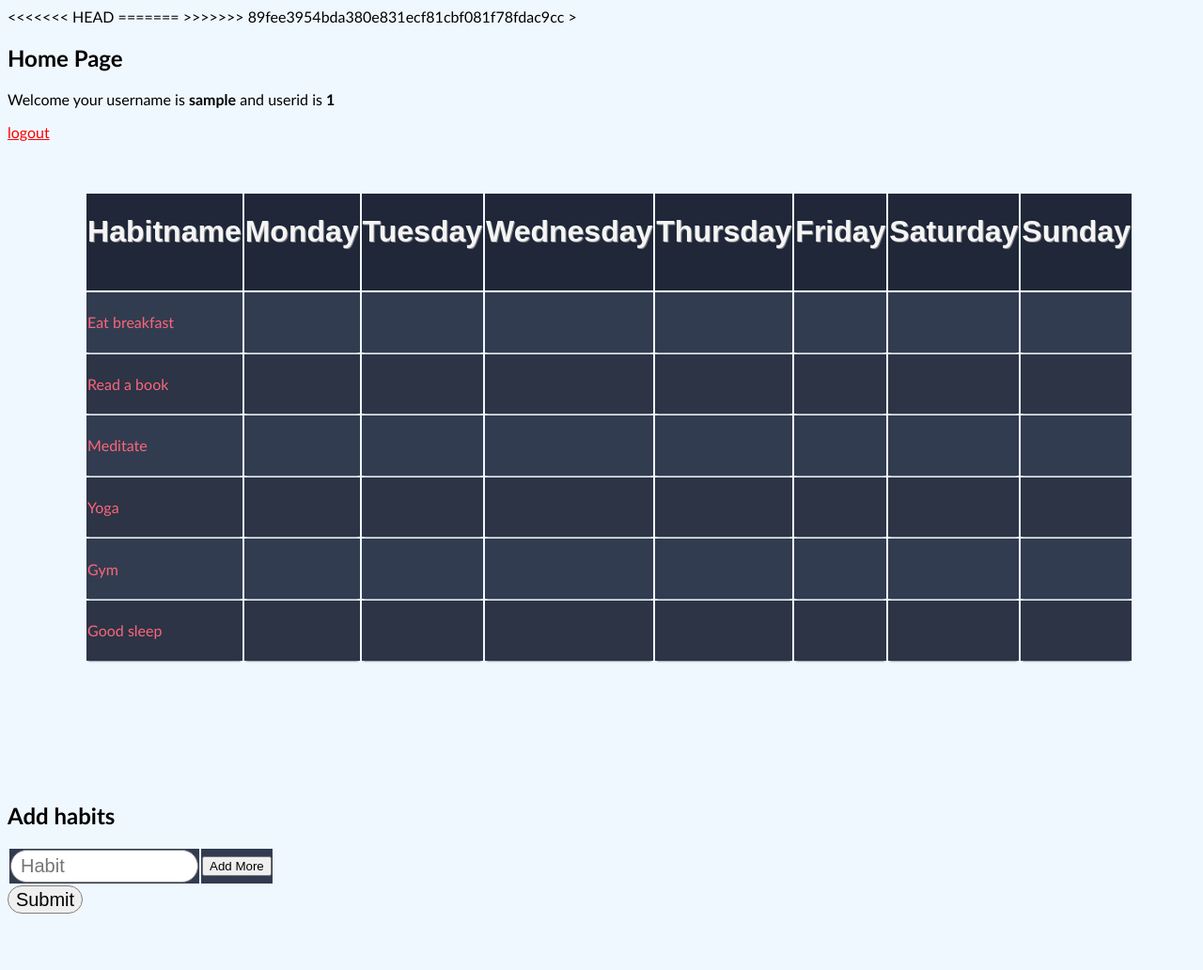
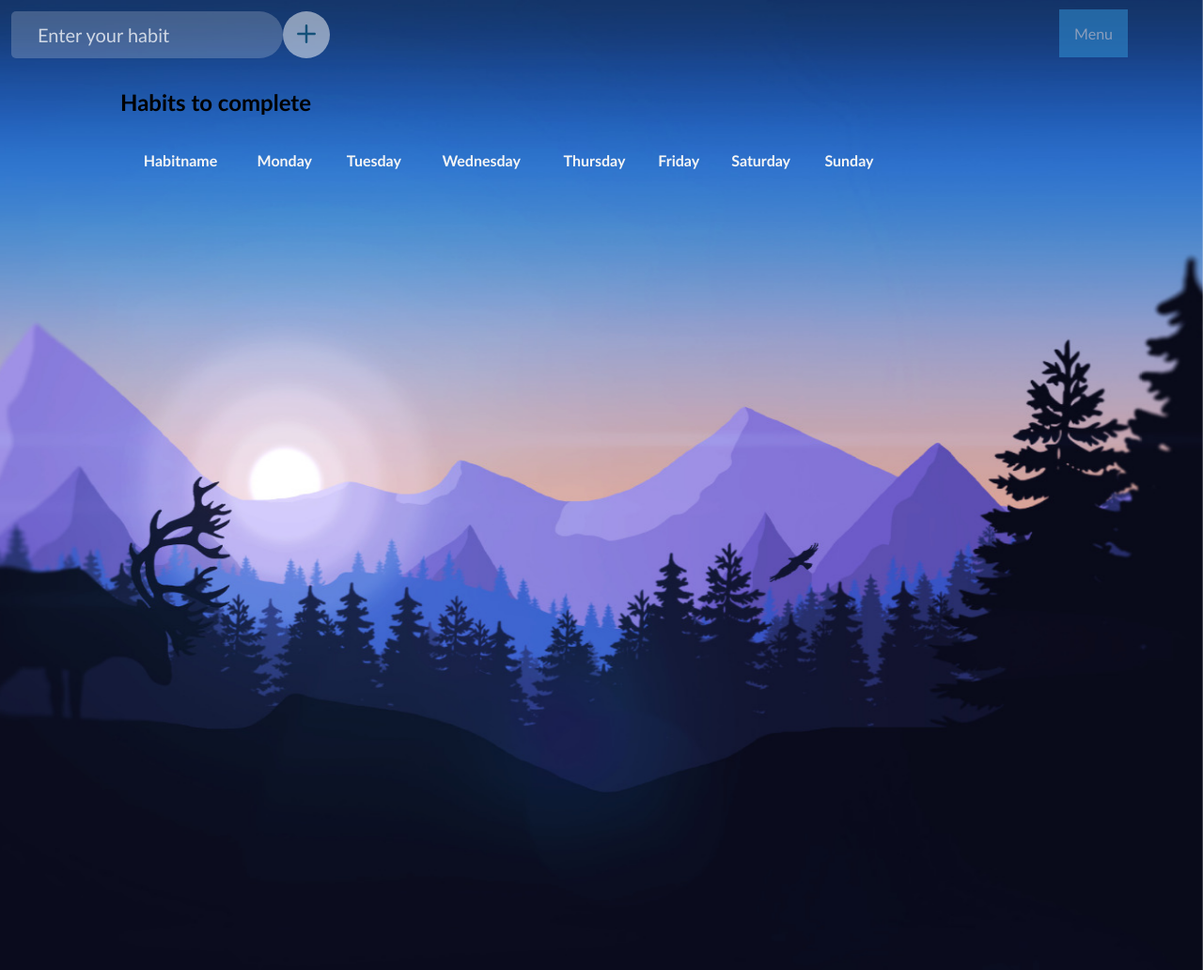
Before and after one commit to Scupo/Web_project_hyte, a PHP site: page / in a window 1280 px wide. Shown: the whole page at 94% size. Run offline with PHP 8.4, Linux system fonts and the light colour scheme; the visitor is signed in with stand-in values (Sample User, id 1); lists and menus that the app fills with data are empty.

Commit message:
Major changes

```diff
--- /dev/null
+++ b/css/dropdown.css
@@ -0,0 +1,52 @@
+/*Credit to w3schools.com*/
+
+/* Dropdown Button */
+.dropbtn {
+  background-color: #3498DB;
+  color: white;
+  padding: 16px;
+  font-size: 16px;
+  border: none;
+  cursor: pointer;
+  opacity: 0.5;
+}
+
+/* Dropdown button on hover & focus */
+.dropbtn:hover, .dropbtn:focus {
+  background-color: #2980B9;
+}
+
+/* The container <div> - needed to position the dropdown content */
+.dropdown {
+position: absolute;
+right: 0;
+z-index: 1;
+padding-right: 80px;
+}
+
+/* Dropdown Content (Hidden by Default) */
+.dropdown-content {
+  display: none;
+  position: absolute;
+  background-color: #f1f1f1;
+  padding-right: 50px;
+  min-width: 160px;
+  box-shadow: 0px 8px 16px 0px rgba(0,0,0,0.2);
+  z-index: 1;
+  opacity: 0.9;
+
+}
+
+/* Links inside the dropdown */
+.dropdown-content a {
+  color: black;
+  padding: 12px 16px;
+  text-decoration: none;
+  display: block;
+}
+
+/* Change color of dropdown links on hover */
+.dropdown-content a:hover {background-color: #ddd}
+
+/* Show the dropdown menu (use JS to add this class to the .dropdown-content container when the user clicks on the dropdown button) */
+.show {display:block;}
--- a/css/main.css
+++ b/css/main.css
@@ -1,17 +1,152 @@
+body, html {
+    height: 100%;
+    margin: 0;
+    padding: 0;
+   background-size: 100%;
+
+}
 
 
-body{
+body, input, button {
     font-family: 'Gill Sans', 'Gill Sans MT', Calibri, 'Trebuchet MS', sans-serif;
-    background-color: aliceblue;
+
 }
+
+body.index.php{
+
+
+}
+/*header  {
+    width: 100%;
+    height: 80px;
+
+
+    padding: 10px;
+    top: 0;
+    left: 0;
+    z-index: 5;
+
+    background: #136477;
+    box-shadow: 0px 2px 4px rgba(44, 62, 80, 0.15);
+    border-bottom-right-radius: 10px;
+    border-bottom-left-radius: 10px;
+}
+*/
+
+header form input{
+    width: 30%;
+    height: 50px;
+    float: left;
+    color: #fff;
+    font-size: 15px;
+    font-weight: 400;
+    text-indent: 18px;
+    padding: 0 60px 0 0;
+    background: rgba(255, 255, 255, 0.2);
+    border-radius: 5px 25px 25px 5px;
+    border: 0px;
+    box-shadow: none;
+    outline: none;
+
+    -webkit-appearance: none;
+    -moz-appearance: none;
+
+}
+
+
+
+header input::-webkit-input-placeholder {
+    color:rgba(255,255,255,0.75);
+}
+
+header input:-moz-input-placeholder {
+    color:rgba(255,255,255,0.75);
+}
+
+header input::-moz-input-placeholder {
+    color:rgba(255,255,255,0.75);
+}
+
+header input:-ms-input-placeholder {
+    color:rgba(255,255,255,0.75);
+}
+
+header .form-group {
+
+    width: 100%;
+    display:flex;
+    flex-direction:row;
+    padding:10px;
+
+}
+
+header form {
+
+    width: 70%;
+    display:flex;
+    flex-direction:row;
+    padding:2px;
+
+}
+
+header form button{
+    width: 50px;
+    height: 50px;
+
+
+    top:15px;
+    right:15px;
+    z-index:2;
+
+    border-radius: 30px;
+    background: #fff;
+    border: 0px;
+    box-shadow: none;
+    outline: none;
+    cursor: pointer;
+
+
+    opacity: 0.5;
+
+    -webkit-appearance: none;
+    -moz-appearance: none;
+}
+
+header button svg {
+    width: 20px;
+    height: 20px;
+
+    position: static;
+    top: 5%;
+    left: 50%;
+
+
+}
+
+header button svg .fill {
+    fill: #136477;
+  }
+
+
+.form-group {
+    padding: 12px;
+}
+
 
 h1{
 
     font-family: Arial, Helvetica, sans-serif;
     text-shadow: 1px 1px grey;
     position: relative;
-    color: whitesmoke;
 
+
+}
+.habit-table {
+
+    overflow: hidden;
+    width: 80%;
+    margin: 0 auto;
+    padding: 0 0 8em 0;
 
 
 }
@@ -22,12 +157,54 @@ h1{
 
 }*/
 
+#dropdown-welcome {
+    text-align:center;
+}
 
 .container {
 
     width: 100%;
     height: 100%;
     position: absolute;
+    background: url(../img/forrest.png) no-repeat center center fixed;
+    -webkit-background-size: cover;
+    -moz-background-size: cover;
+    -o-background-size: cover;
+    background-size: cover;
+
+
+
+}
+
+.container2 {
+
+    width: 100%;
+    height: 100%;
+    position: absolute;
+
+    background: url(../img/calm4.jpg) no-repeat center center fixed;
+    -webkit-background-size: cover;
+    -moz-background-size: cover;
+    -o-background-size: cover;
+    background-size: cover;
+
+
+
+
+
+}
+
+.container3 {
+
+    width: 100%;
+    height: 100%;
+    position: absolute;
+
+    background: url(../img/calm3.jpg) no-repeat center center fixed;
+    -webkit-background-size: cover;
+    -moz-background-size: cover;
+    -o-background-size: cover;
+    background-size: cover;
 
 }
 
@@ -158,7 +316,8 @@ input:focus{
 }
 
 th{
-    text-align: left;
+    text-align: center;
+    color: whitesmoke;
 }
 
 
@@ -172,17 +331,18 @@ footer{
 .habit-container td {
     font-weight: normal;
     font-size: 1em;
-    -webkit-box-shadow: 0 2px 2px -2px #0E1119;
+    /*-webkit-box-shadow: 0 2px 2px -2px #0E1119;
     -moz-box-shadow: 0 2px 2px -2px #0E1119;
-    box-shadow: 0 2px 2px -2px #0E1119;
+    box-shadow: 0 2px 2px -2px #0E1119; */
     color: whitesmoke;
+    text-align: center;
 }
 
 .habit-container {
-    text-align: left;
+
     overflow: hidden;
     width: 80%;
-    margin: 0 auto;
+
     display: table;
     padding: 0 0 8em 0;
 }
@@ -190,6 +350,17 @@ footer{
 .habit-container td, .habit-container th {
     padding-bottom: 2%;
     padding-top: 2%;
+
+}
+
+.habit-container h1{
+
+    font-family: Arial, Helvetica, sans-serif;
+    text-shadow: 1px 1px grey;
+    position: relative;
+    color: whitesmoke;
+
+
 
 }
 
@@ -205,12 +376,12 @@ footer{
 }
 
 .habit-container th {
-    background-color: #1F2739;
+
 
 }
 
 .habit-container td:first-child { color: #FB667A; }
-
+/*
 .habit-container tr:hover {
     background-color: #464A52;
     -webkit-box-shadow: 0 6px 6px -6px #0E1119;
@@ -231,13 +402,8 @@ footer{
     transition-property: all;
     transition-timing-function: line;
 }
-
+*/
 @media (max-width: 800px) {
     .habit-container td:nth-child(8),
     .habit-container th:nth-child(8) { display: none; }
 }
-
-@media screen and (min-width: 700px){
-    form{
-        width: 30%
-    }}
--- a/index.php
+++ b/index.php
@@ -1,7 +1,4 @@
-<<<<<<< HEAD
 <!DOCTYPE html>
-=======
->>>>>>> 89fee3954bda380e831ecf81cbf081f78fdac9cc
 <?php
   session_start();
 
@@ -20,7 +17,7 @@
 
 
 
-<html lang="en">>
+<html lang="en">
 <head>
 
      <meta charset="UTF-8">
@@ -29,147 +26,88 @@
 	<title>Home</title>
 
      <link rel="stylesheet" type="text/css" href="css/main.css">
+     <link rel="stylesheet" type="text/css" href="css/dropdown.css">
      <script src="https://ajax.googleapis.com/ajax/libs/jquery/3.3.1/jquery.min.js"></script>
      <script src="https://maxcdn.bootstrapcdn.com/bootstrap/3.3.6/js/bootstrap.min.js"></script>
      <script src="js/clickremove.js" type="text/javascript"></script>
+     <script src="js/addrow.js" type="text/javascript"></script>
+     <script src="js/dropdown.js" type="text/javascript"></script>
      <link href="https://fonts.googleapis.com/css?family=Norican" rel="stylesheet">
 
+
 </head>
+
+
 <body>
 
-<div class="header">
-	<h2>Home Page</h2>
-</div>
 <div class="content">
-  	<!-- notification message -->
-  	<?php if (isset($_SESSION['success'])) : ?>
-      <div class="error success" >
-      	<h3>
-          <?php
-               echo $_SESSION['success'];
-          	unset($_SESSION['success']);
-          ?>
-      	</h3>
-      </div>
-  	<?php endif ?>
-
     <!-- logged in user information -->
     <?php  if (isset($_SESSION['username'])) : ?>
-    	<p>Welcome your username is <strong><?php echo $_SESSION['username'];?></strong> and userid is <strong><?php echo $_SESSION['userid'];?></strong></p>
-    	<p> <a href="index.php?logout='1'" style="color: red;">logout</a> </p>
+
     <?php endif ?>
 </div>
 
-<!--Background picture
-<div class="bgcontainer">
-            <div class="bg-image">
-            </div>-->
+<div class="container2">
+<header>
 
-<!-- Dynamic Form for adding habits -->
-<div class="container">
-                <br />
-                <br />
 
-                <table class="habit-container">
-	<thead>
+<div class="form-group">
+                <form name="add_habit" id="add_habit" method="post">
+                    <input type="text" name="habitname" id="habitname" placeholder="Enter your habit" class="form-control name_list">
+                    <button type="button" onclick="addRow()" name="submithabit" id="submithabit" class="btn btn-info" value="Submit"><svg version="1.1" xmlns="http://www.w3.org/2000/svg" xmlns:xlink="http://www.w3.org/1999/xlink" x="0px" y="0px"viewBox="0 0 16 16" style="enable-background:new 0 0 16 16;" xml:space="preserve"><g><path class="fill" d="M16,8c0,0.5-0.5,1-1,1H9v6c0,0.5-0.5,1-1,1s-1-0.5-1-1V9H1C0.5,9,0,8.5,0,8s0.5-1,1-1h6V1c0-0.5,0.5-1,1-1s1,0.5,1,1v6h6C15.5,7,16,7.5,16,8z"/></g></svg></button>
+                </form>
+                <div class="dropdown">
+                <button onclick="drop()" class="dropbtn">Menu</button>
+                    <div id="myDropdown" class="dropdown-content">
+                        <p id="dropdown-welcome"><strong><?php echo $_SESSION['username'];?></strong></p>
+                        <a href="#">Progress</a>
+                        <a href="#">Achievements</a>
+                        <a href="index.php?logout='1'">Logout</a>
+
+                </div>
+            </div>
+            </header>
+            <div class="habit-table">
+            <h2>Habits to complete</h2>
+            <table class ="habit-container">
+
             <tr>
-			<th><h1>Habitname</h1></th>
-			<th><h1>Monday</h1></th>
-			<th><h1>Tuesday</h1></th>
-               <th><h1>Wednesday</h1></th>
-               <th><h1>Thursday</h1></th>
-               <th><h1>Friday</h1></th>
-               <th><h1>Saturday</h1></th>
-               <th><h1>Sunday</h1></th>
+                <th>Habitname</th>
+                <th>Monday</th>
+                <th>Tuesday</th>
+                <th>Wednesday</th>
+                <th>Thursday</th>
+                <th>Friday</th>
+                <th>Saturday</th>
+                <th>Sunday</th>
             </tr>
-	</thead>
-	<tbody>
+
             <tr>
-			<td>Eat breakfast</td>
-			<td></td>
-			<td></td>
-               <td></td>
-               <td></td>
-               <td></td>
-               <td></td>
-               <td></td>
-		</tr>
-		<tr>
-			<td>Read a book</td>
-			<td></td>
-			<td></td>
-               <td></td>
-               <td></td>
-               <td></td>
-               <td></td>
-               <td></td>
-		</tr>
-		<tr>
-			<td>Meditate</td>
-			<td></td>
-			<td></td>
-               <td></td>
-               <td></td>
-               <td></td>
-               <td></td>
-               <td></td>
 
             </tr>
+
             <tr>
-			<td>Yoga</td>
-			<td></td>
-			<td></td>
-               <td></td>
-               <td></td>
-               <td></td>
-               <td></td>
-               <td></td>
+
             </tr>
+
             <tr>
-			<td>Gym</td>
-			<td></td>
-			<td></td>
-               <td></td>
-               <td></td>
-               <td></td>
-               <td></td>
-               <td></td>
+
             </tr>
+
             <tr>
-			<td>Good sleep</td>
-			<td></td>
-			<td></td>
-               <td></td>
-               <td></td>
-               <td></td>
-               <td></td>
-               <td></td>
+
             </tr>
-	</tbody>
+
+            <tr>
+
+
             </table>
-                <h2>Add habits</h2>
-                <div class="form-group">
-                     <form name="add_habit" id="add_habit" method="post">
-                          <div class="table-responsive">
-                               <table class="table table-bordered" id="dynamic_field">
-                                    <tr>
-                                         <td><input type="text" name="habitname[]" placeholder="Habit" class="form-control name_list" /></td>
-                                         <td><button type="button" name="add" id="add" class="btn btn-success">Add More</button></td>
-                                    </tr>
-                               </table>
-                               <input type="button" name="submit" id="submit" class="btn btn-info" value="Submit" />
-                          </div>
-                     </form>
+
+
+
 </div>
 </div>
 
-<!--<div class="habit-success">
-        <form method="get" id="HabitSuccess">
-        <input type="checkbox" name="habit"> <br>
-        <div id="habitadder"></div>
-        <input type="submit" value="Done!" name="checkhabit">
-        </form>
-</div> -->
 
 </body>
 </html>
--- a/server.php
+++ b/server.php
@@ -50,7 +50,6 @@ if (isset($_POST['reg_user'])) {
   			  VALUES('$username', '$email', '$password')";
   	mysqli_query($db, $query);
   	$_SESSION['username'] = $username;
-  	$_SESSION['success'] = "You are now logged in";
   	header('location: index.php');
   }
 }
```
Also changed, not shown: other parts of css/main.css (+16 -35 lines), habit.php (+9 -12 lines), js/addrow.js (added, +23 -0 lines), js/clickremove.js (added, +38 -0 lines), js/dropdown.js (added, +21 -0 lines), login.php (+10 -10 lines), register.php (+10 -5 lines), img/Bike-adventure.jpg (added), img/Calm.png (added), img/Habit-tracker-txt.png (added), img/calm3.jpg (added), img/calm4.jpg (added), img/forrest.png (added), 1 other file. Lines whose indentation alone changed are shown as unchanged.
